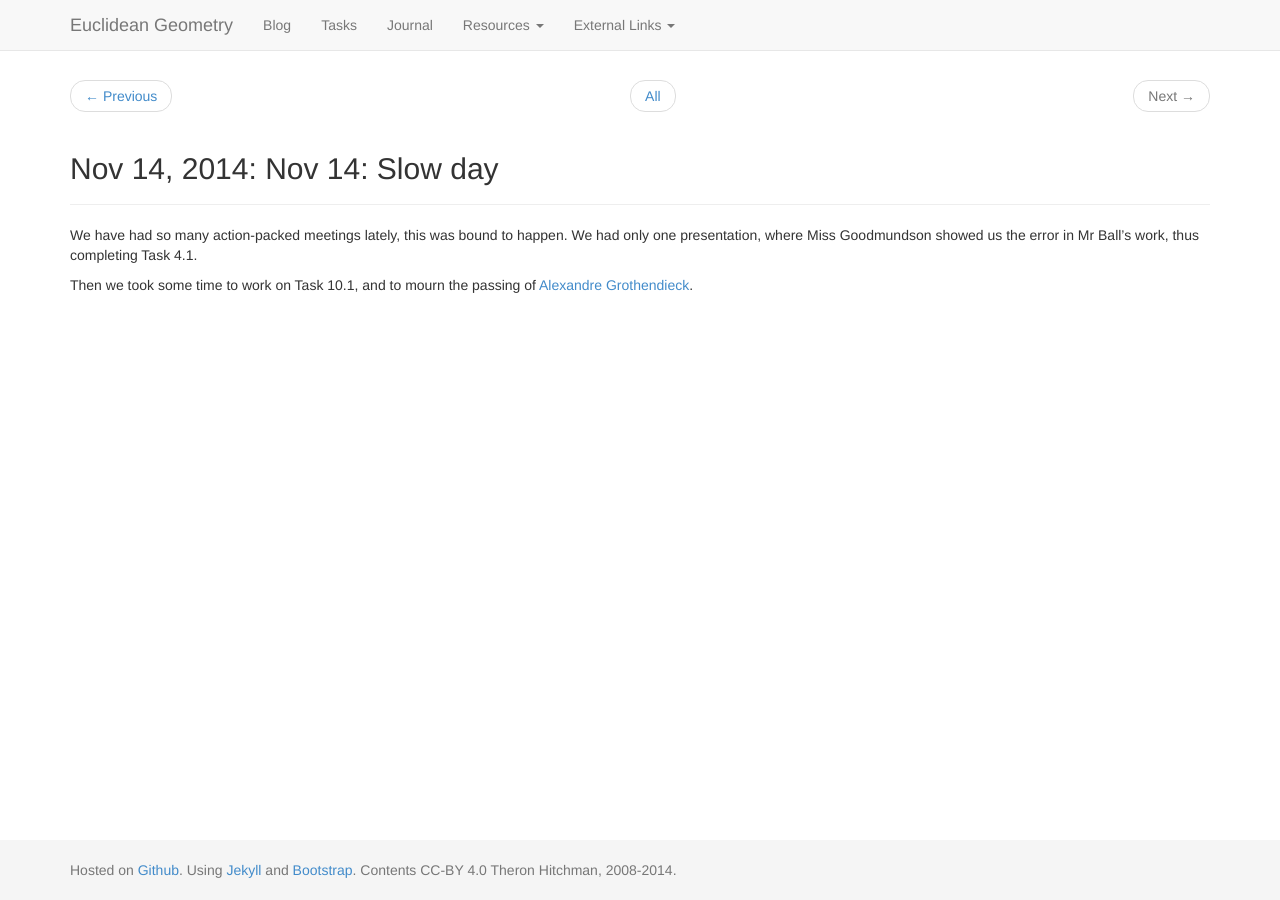
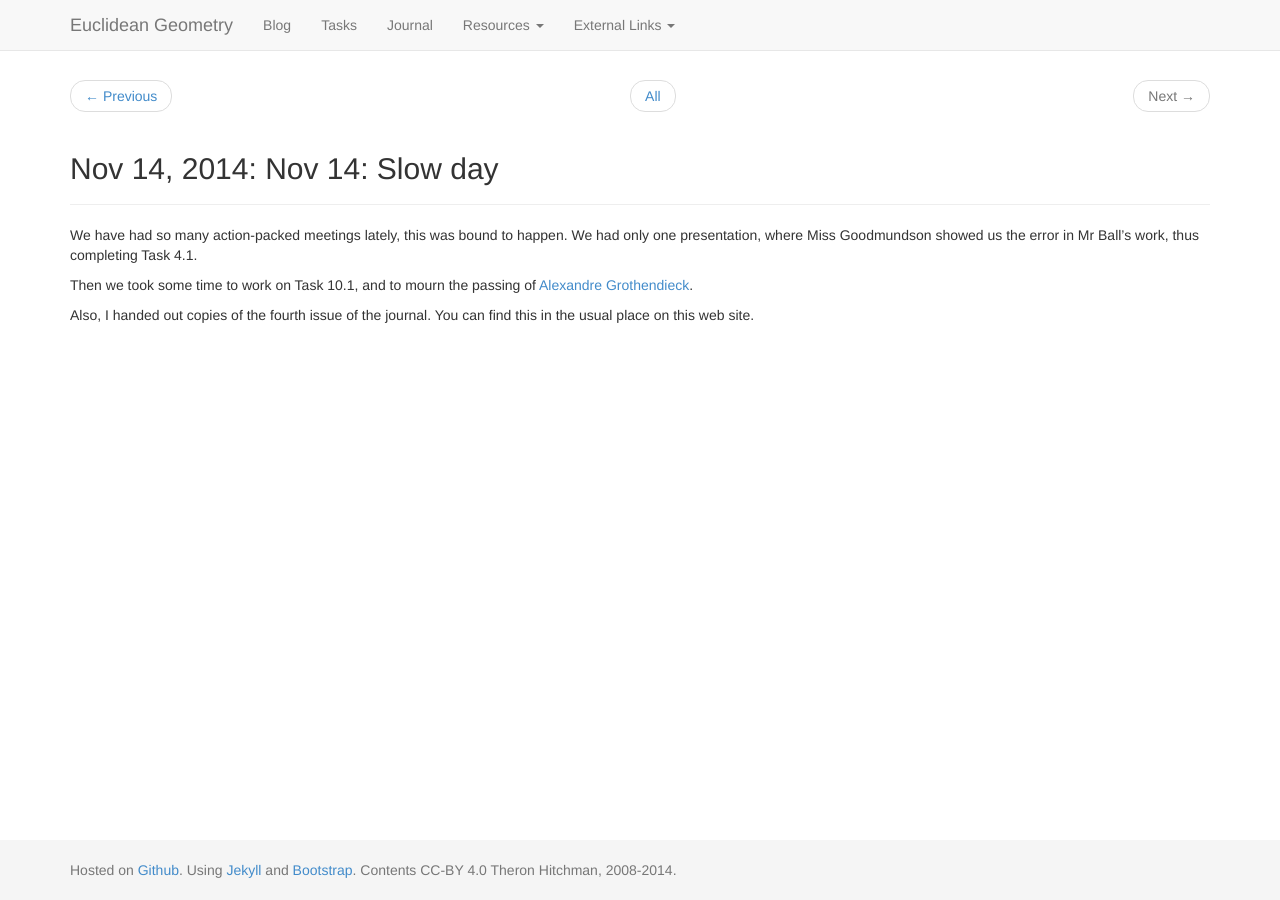
Before and after one commit to theronhitchman/euclidean-geometry, a Jekyll site: the page built from _posts/2014-11-14-slow.md, in a window 1280 px wide. Built offline with Jekyll 4.4.1, drawn with Linux system fonts in a browser that asks for light colours; nearby versions of some CDN libraries.

Commit message:
correct post for nov 14

```diff
--- a/_posts/2014-11-14-slow.md
+++ b/_posts/2014-11-14-slow.md
@@ -11,3 +11,6 @@ Then we took some time to work on Task 10.1, and to mourn the passing of [Alexan
 Grothendieck][AG].
 
 [AG]: http://en.wikipedia.org/wiki/Alexander_Grothendieck
+
+Also, I handed out copies of the fourth issue of the journal. You can find this in the
+usual place on this web site.
```
